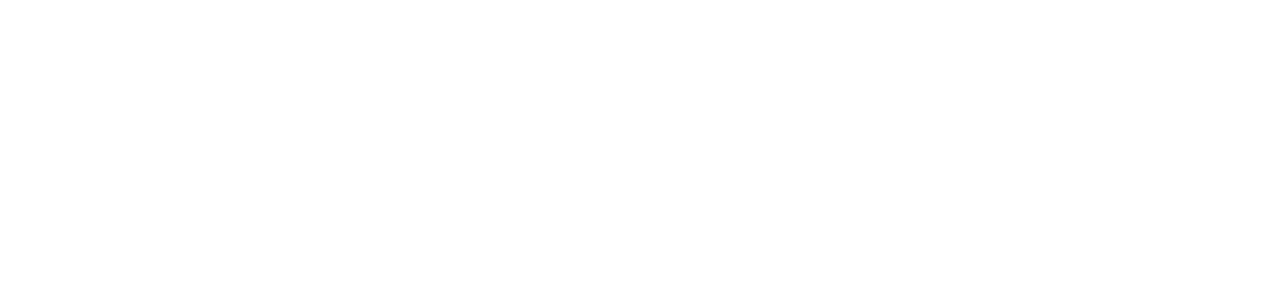
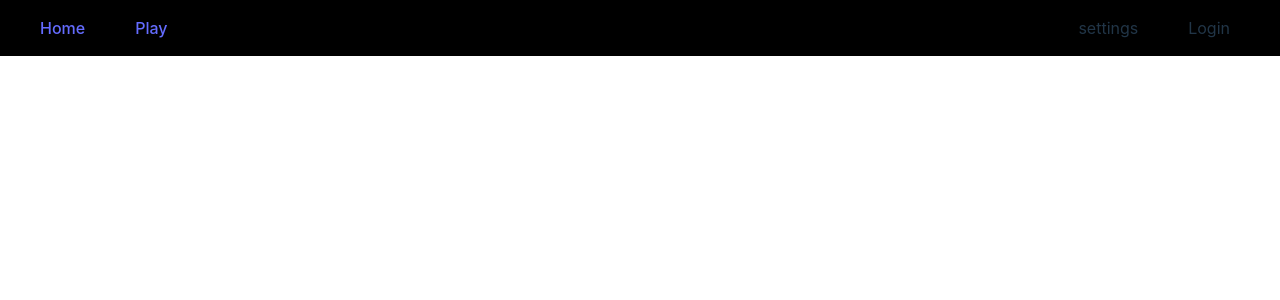
Before and after one commit to Patrick-Palmroos/language-learning-app, a React (Vite) app in the folder frontend/: page /login in a window 1280 px wide. Before the commit this address had no page. Shown: the top 300 px of the page. Built offline with nearby package versions, Linux system fonts and the light colour scheme.

Commit message:
change: changed the hierarchy slightly

```diff
--- a/frontend/src/App.jsx
+++ b/frontend/src/App.jsx
@@ -9,11 +9,10 @@ function App() {
   return (
     <>
       <BrowserRouter>
+        <Navbar />
         <Routes>
-          <Route path="/" element={<Navbar />}>
-            <Route index element={<Home />} />
-            <Route path="play" element={<Play />} />
-          </Route>
+          <Route path="/" element={<Home />} />
+          <Route path="play" element={<Play />} />
         </Routes>
       </BrowserRouter>
     </>
```
